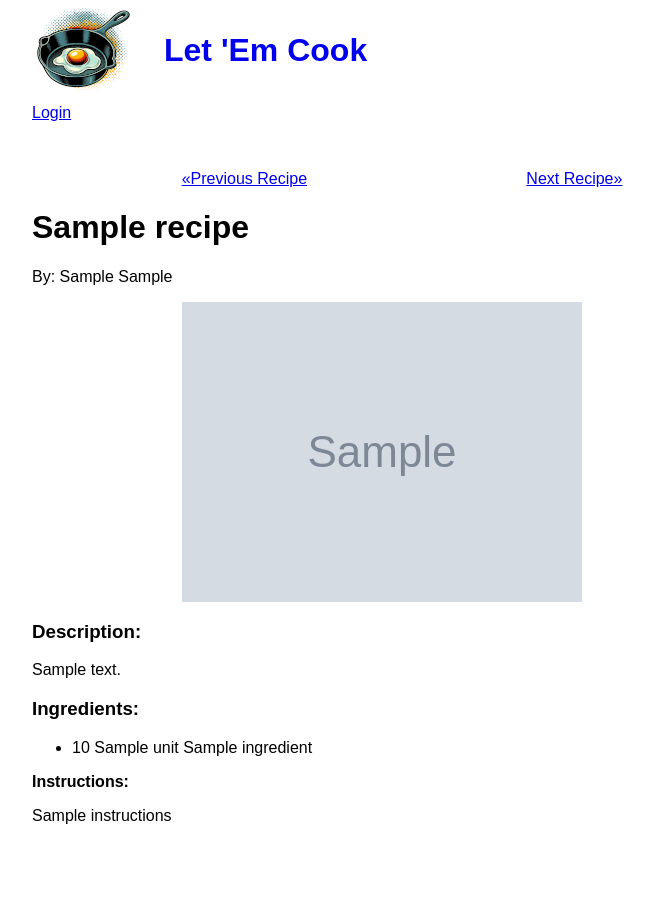
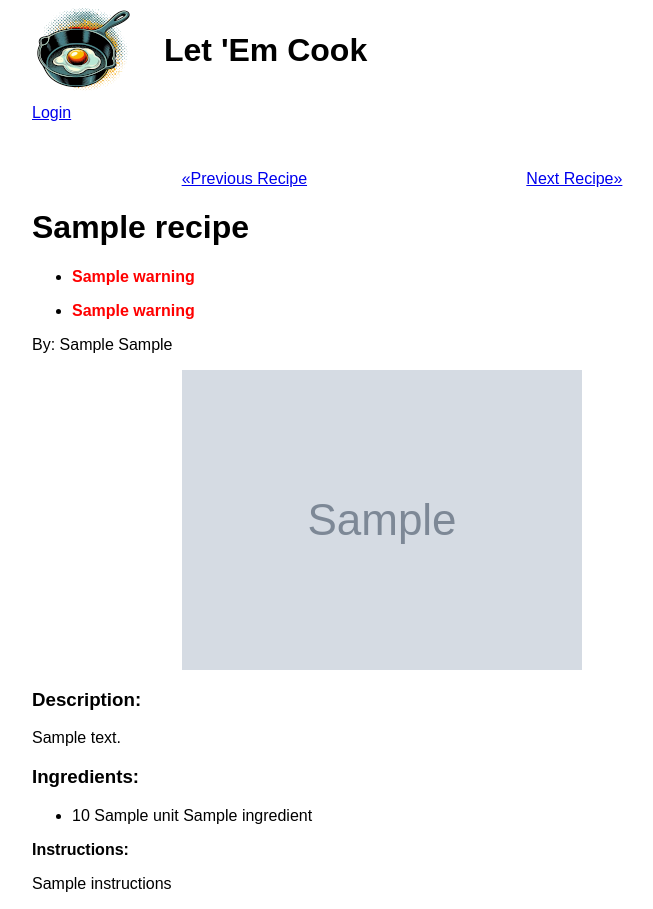
Before and after one commit to rb23148-gsu/database-recipe-mgmt-app, a Flask app: template templates/view_recipe.html in a window 1280 px wide. Shown: the whole page, without its empty margins (258-911 px from the left). Before the commit the page ends 824 px from the top, so only its background shows below. Run offline with Flask 3, Linux system fonts and the light colour scheme; the template is opened without the code that fills it: most values are stand-ins (such as "Sample title", 1, 10 or a date in 2020); grey boxes marked "Sample" are stand-in pictures; parts of the project's set-up code (start-up, migrations or seed data) failed here and were passed over.

Commit message:
Updated allergens and dislikes, added aggregate function, minor fixes and CSS changes.
Split up allergen and dislike warnings and set to display the actual offending ingredient. Also fixed new user accounts with no allergens or dislikes specified throwing an error on the view_recipe pages.

Added a table to the User Settings page that shows all the user's recipes with links to click through. Also includes the results of an aggregate query to display the user's total number of recipes owned by them. This uses func.count from SQLAlchemy to calculate the total number of recipes owned by the user.

Removed CSS reset since we aren't using it.

```diff
--- a/app.py
+++ b/app.py
@@ -1,6 +1,7 @@
 from flask import Flask, request, redirect, render_template, url_for, session, jsonify, flash, send_from_directory
 from flask_sqlalchemy import SQLAlchemy
 from sqlalchemy.ext.automap import automap_base
+from sqlalchemy import func
 from datetime import datetime
 import os
 import dotenv
@@ -97,10 +98,12 @@ def get_user_attributes():
         # Fetch user attributes based on user ID
         user_attributes = db.session.query(Users).filter_by(UserID=user_id).first()
         if user_attributes:
-            allergens = user_attributes.Allergens.split(",") if hasattr(user_attributes, 'Allergens') else []
-            dislikes = user_attributes.Dislikes.split(",") if hasattr(user_attributes, 'Dislikes') else []
+            allergens = user_attributes.Allergens.split(",") if user_attributes.Allergens is not None else []
+            dislikes = user_attributes.Dislikes.split(",") if user_attributes.Dislikes is not None else []
             return allergens, dislikes
-    return None, None
+
+    # Return empty lists because returnine None causes errors to throw.
+    return [], []
 
 
 def check_user_preferences(recipe):
@@ -108,11 +111,12 @@ def check_user_preferences(recipe):
     # Retrieve user attributes for allergens and dislikes
     allergens, dislikes = get_user_attributes()
 
-    # Create a set for unique warning messages
-    warnings = set()
+    # Define allergen and dislike warning list.
+    allergen_warning = []
+    dislike_warning = []
 
     # Check allergens and dislikes if they are present in the user's profile.
-    if allergens is not None and dislikes is not None:
+    if allergens and dislikes:
 
         # Get ingredients from the recipe and iterate over them, splitting them, and comparing them with the user's preferences.
         ingredients = db.session.query(RecipeIngredient.Quantity, RecipeIngredient.Units, Ingredient).join(RecipeIngredient).filter_by(RecipeID=recipe.RecipeID).all()
@@ -120,18 +124,21 @@ def check_user_preferences(recipe):
             ingredient_name = ingredient.Name.split()
             for keyword in ingredient_name:
                 keyword = keyword.strip().lower()
-                print('keyword: ', keyword)
 
                 # If present, log a warning message to be sent to appear on the page.
                 for allergen in allergens:
                     if allergen.strip().lower() == keyword:
-                        warnings.add("This recipe contains ingredients you are allergic to.")
+                        matching_allergen = allergen
+                        allergen_warning.append("This recipe contains ingredients you are allergic to: " + matching_allergen)
                         break
+
                 for dislike in dislikes:
                     if dislike.strip().lower() == keyword:
-                        warnings.add("This recipe contains ingredients you dislike.")
+                        matching_dislike = dislike
+                        dislike_warning.append("This recipe contains ingredients you dislike: " + matching_dislike)
                         break
-    return warnings
+
+    return allergen_warning, dislike_warning
 
 
 # Test route to print all table names in the db
@@ -331,9 +338,6 @@ def allowed_file(filename):
 
 
 # Define a route to serve static image files
-# @app.route('/images/<filename>')
-# def uploaded_file(filename):
-#     return send_from_directory(app.config['UPLOAD_FOLDER'], filename)
 @app.route('/images/<filename>')
 def images(filename):
     return send_from_directory('images', filename)
@@ -480,9 +484,10 @@ def view_recipe(recipe_id):
 
     # Query the database for the recipe by its id, creating a recipe object.
     recipe = db.session.query(Recipe).filter_by(RecipeID=recipe_id).first()
-    # Check user preferences for this recipe
-    warnings = check_user_preferences(recipe)
-    print('warnings: ', warnings)
+
+    # Check user preferences for this recipe to see what warnings to generate, and with what ingredients
+    allergen_warnings, dislike_warnings = check_user_preferences(recipe)
+
     # If the recipe does exist, get the recipe information
     if recipe:
 
@@ -518,17 +523,11 @@ def view_recipe(recipe_id):
 
     # Get the list of ingredients, quantity, and units for the recipe  by joining the Recipe_Ingredient table to the Ingredients table based on the given recipeID.
     ingredients = db.session.query(RecipeIngredient.Quantity, RecipeIngredient.Units, Ingredient).join(RecipeIngredient).filter_by(RecipeID=recipe_id).all()
-    # print("ingredients from the query: ", ingredients)
-
-    # Debug print to console
-    # print('Length of ingredients is: ', len(ingredients))
-    # for quantity, unit, ingredient in ingredients:
-    #     print(f'Ingredient: Quantity: {quantity}, Units: {unit}, {ingredient.Name}')
 
     # Return the view_recipe.html view with recipe, ingredient, user data, and prev/next Recipe ids for an endless recipe loop.
     return render_template('view_recipe.html', recipe=recipe, ingredients=ingredients,
                            user_first_name=user_first_name, user_last_initial=user_last_initial,
-                           prev_recipe_id=prev_recipe_id, next_recipe_id=next_recipe_id, warnings=warnings)
+                           prev_recipe_id=prev_recipe_id, next_recipe_id=next_recipe_id, allergen_warnings=allergen_warnings, dislike_warnings=dislike_warnings)
 
 
 
@@ -653,6 +652,10 @@ def user_settings():
     # Retrieve user data based on their current logged in user id
     user_id = session['user_id']
     user = db.session.query(Users).filter_by(UserID=user_id).first()
+    user_recipes = db.session.query(Recipe).filter_by(UserID=user_id).all()
+
+    # Use SQLAlchemy's func.count to count the number of recipes for the given user ID
+    recipe_count = db.session.query(func.count(Recipe.RecipeID)).filter_by(UserID=user_id).scalar()
 
     if request.method == 'POST':
 
@@ -691,7 +694,7 @@ def user_settings():
             return redirect(url_for('user_settings'))
 
     # Render the user settings page with user data
-    return render_template('user_settings.html', user=user)
+    return render_template('user_settings.html', user=user, recipe_count=recipe_count, user_recipes=user_recipes)
 
 
 if __name__ == "__main__":
--- a/static/css/main.css
+++ b/static/css/main.css
@@ -1,59 +1,11 @@
-/* CSS RESET
-
-/* http://meyerweb.com/eric/tools/css/reset/
-   v2.0 | 20110126
-   License: none (public domain)
-*/
-
-/* html, body, div, span, applet, object, iframe,
-h1, h2, h3, h4, h5, h6, p, blockquote, pre,
-a, abbr, acronym, address, big, cite, code,
-del, dfn, em, img, ins, kbd, q, s, samp,
-small, strike, strong, sub, sup, tt, var,
-b, u, i, center,
-dl, dt, dd, ol, ul, li,
-fieldset, form, label, legend,
-table, caption, tbody, tfoot, thead, tr, th, td,
-article, aside, canvas, details, embed,
-figure, figcaption, footer, header, hgroup,
-menu, nav, output, ruby, section, summary,
-time, mark, audio, video {
-	margin: 0;
-	padding: 0;
-	border: 0;
-	font-size: 100%;
-	font: inherit;
-	vertical-align: baseline;
-}
-/* HTML5 display-role reset for older browsers
-article, aside, details, figcaption, figure,
-footer, header, hgroup, menu, nav, section {
-	display: block;
-}
-body {
-	line-height: 1;
-}
-ol, ul {
-	list-style: none;
-}
-blockquote, q {
-	quotes: none;
-}
-blockquote:before, blockquote:after,
-q:before, q:after {
-	content: '';
-	content: none;
-}
-table {
-	border-collapse: collapse;
-	border-spacing: 0;
-}
-/*END CSS RESET */
-
 body{
     font-family: sans-serif;
 	max-width:700px;
 	margin: auto;
+}
+
+h1{
+	color:black;
 }
 
 img{
@@ -124,3 +76,8 @@ nav > ul > li{
 #header-title > img{
 	padding-right:2em;
 }
+
+#user-recipes-table{
+
+	margin-bottom:5em;
+}
--- a/templates/view_recipe.html
+++ b/templates/view_recipe.html
@@ -17,9 +17,27 @@
 </div>
 <h1>{{ recipe.Name }}</h1>
 <!-- Display warnings in bold red font -->
-{% if warnings %}
+<!-- {% if warnings %}
 <ul>
     {% for warning in warnings %}
+        <li><strong style="color: red;">{{ warning }}</strong></li>
+    {% endfor %}
+</ul>
+{% endif %} -->
+
+<!-- Display allergen warnings if they exist -->
+{% if allergen_warnings %}
+<ul>
+    {% for warning in allergen_warnings %}
+        <li><strong style="color: red;">{{ warning }}</strong></li>
+    {% endfor %}
+</ul>
+{% endif %}
+
+<!-- Display dislike warnings if they exist -->
+{% if dislike_warnings %}
+<ul>
+    {% for warning in dislike_warnings %}
         <li><strong style="color: red;">{{ warning }}</strong></li>
     {% endfor %}
 </ul>
```
Also changed, not shown: queries_dateadded-4-21-002.sql (+4 -4 lines), templates/user_settings.html (+19 -0 lines).
